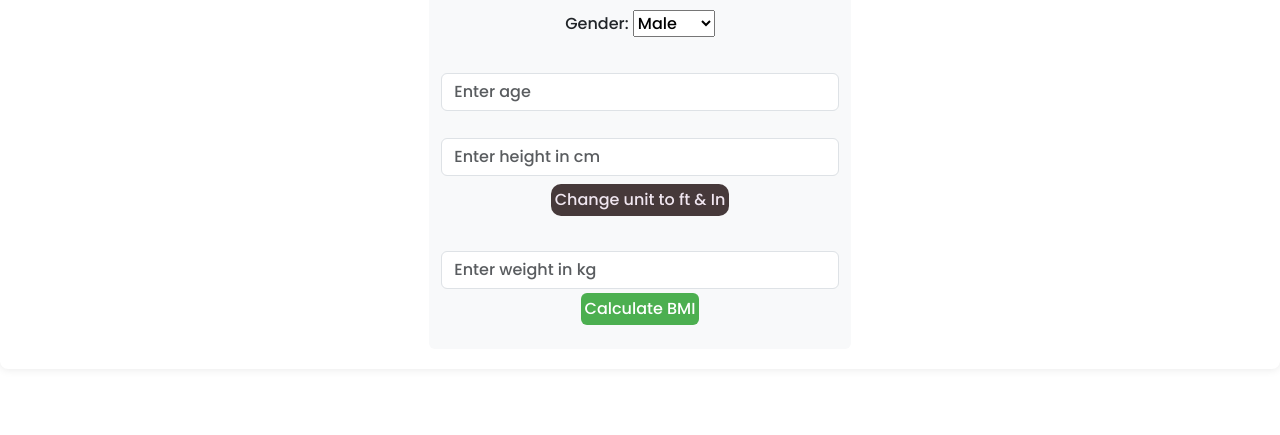
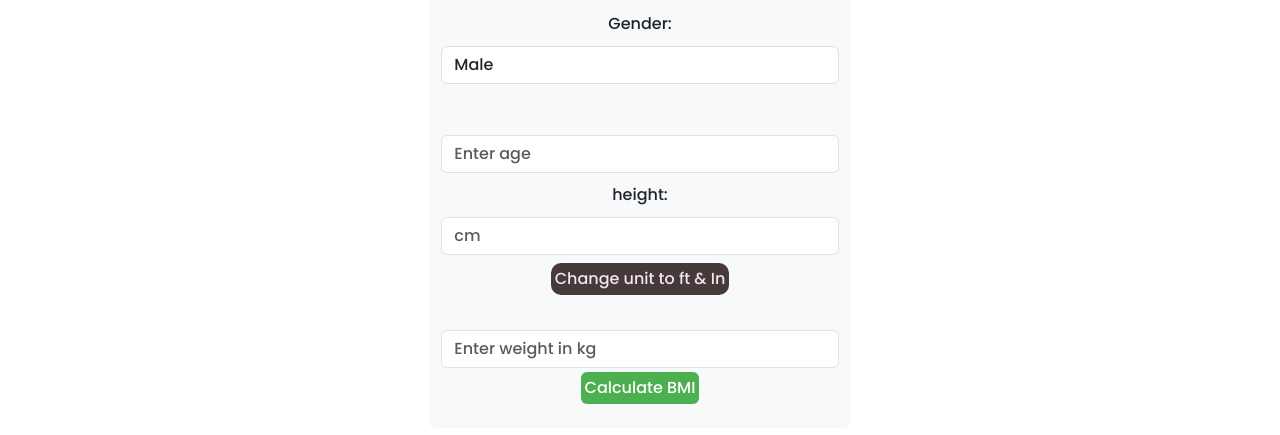
Before and after one commit to adarsh-p-git/bmicalculator, a plain HTML site: page index.html in a window 1280 px wide. Shown: the part 146-581 px from the top of the page. Drawn offline with nearby package versions, Linux system fonts and the light colour scheme.

Commit message:
change in label

```diff
--- a/index.html
+++ b/index.html
@@ -42,16 +42,16 @@
         <div class="col-4"></div>
         <div class="col-4 bg-light rounded">   <h1 class="" style="color: rgb(52, 7, 7); text-shadow: 1px 2px 2px rgb(143, 97, 97);">BMI Calculator</h1>
             <label for="gender">Gender:</label>
-            <select id="gender" >
+            <select id="gender" class="form-control" >
                 <option value="Male">Male</option>
                 <option value="Female">Female</option>
             </select><br>
             <label for="age"></label>
             <input type="number" class="form-control" id="age" placeholder="Enter age" required>
 
-            <label for="height"></label>
+            <label for="height">height:</label>
             <div id="heightInput">
-                <input type="number" class="form-control" id="heightCm" placeholder="Enter height in cm" required>
+                <input type="number" class="form-control" id="heightCm" placeholder="cm" required>
                 <div id="heightFeetInch" style="display: none;">
                     <input type="number" class="form-control" id="heightFeet" placeholder="Feet">
                     <input type="number" class="form-control" id="heightInch" placeholder="Inches">
--- a/script.js
+++ b/script.js
@@ -17,7 +17,7 @@ function toggleHeightUnit() {
         heightFeetInch.style.display = "flex";
         var label1=document.createElement('label')
         label1.textContent='Height:'
-        age.appendChild(label1)
+        document.getElementById('age').appendChild(label1)
         btn.textContent="Change unit to Cm"
         document.getElementById("heightFeet").value = ""; // Clear cm input
         document.getElementById("heightInch").value = ""; // Clear inches input
```
